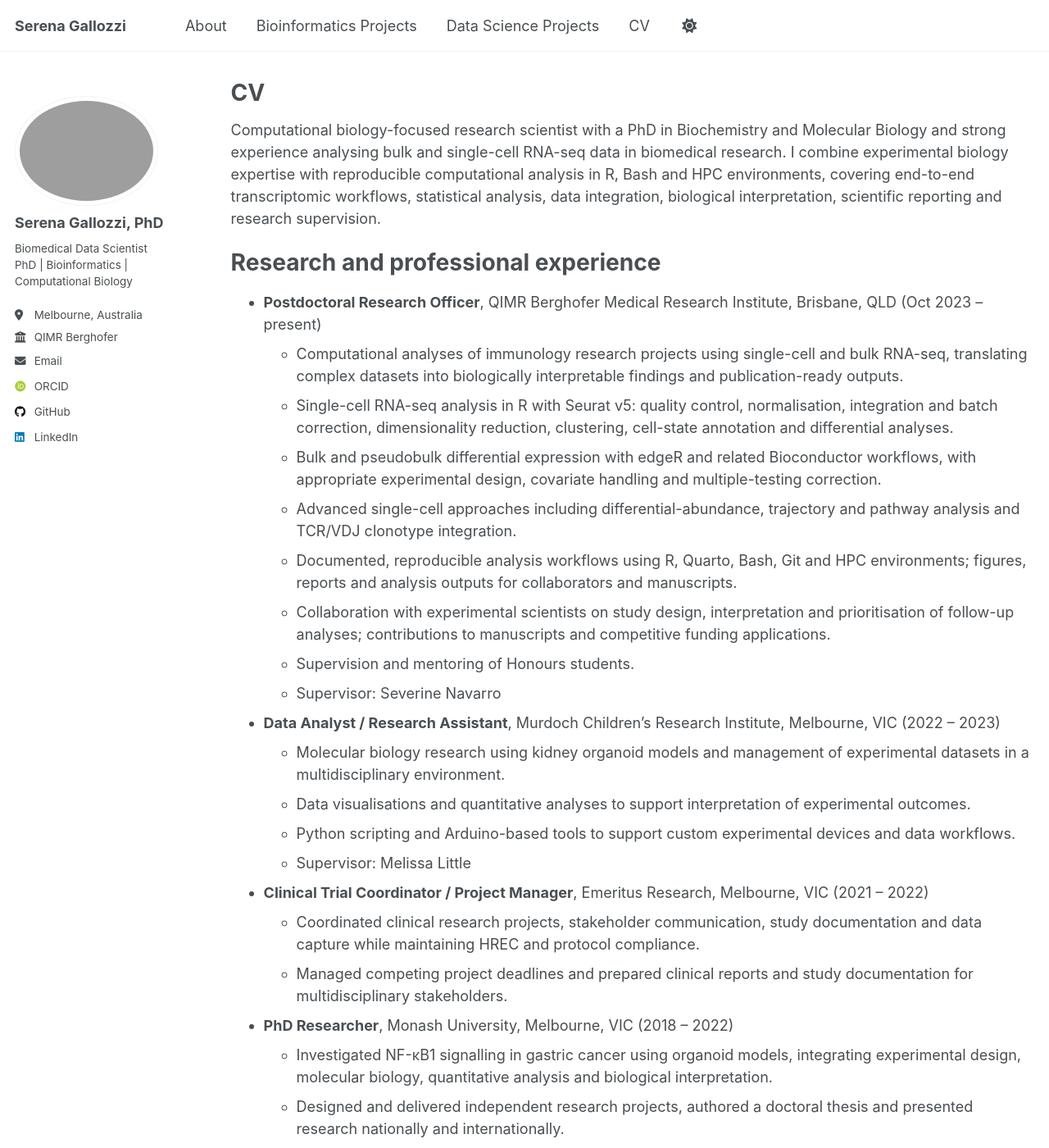
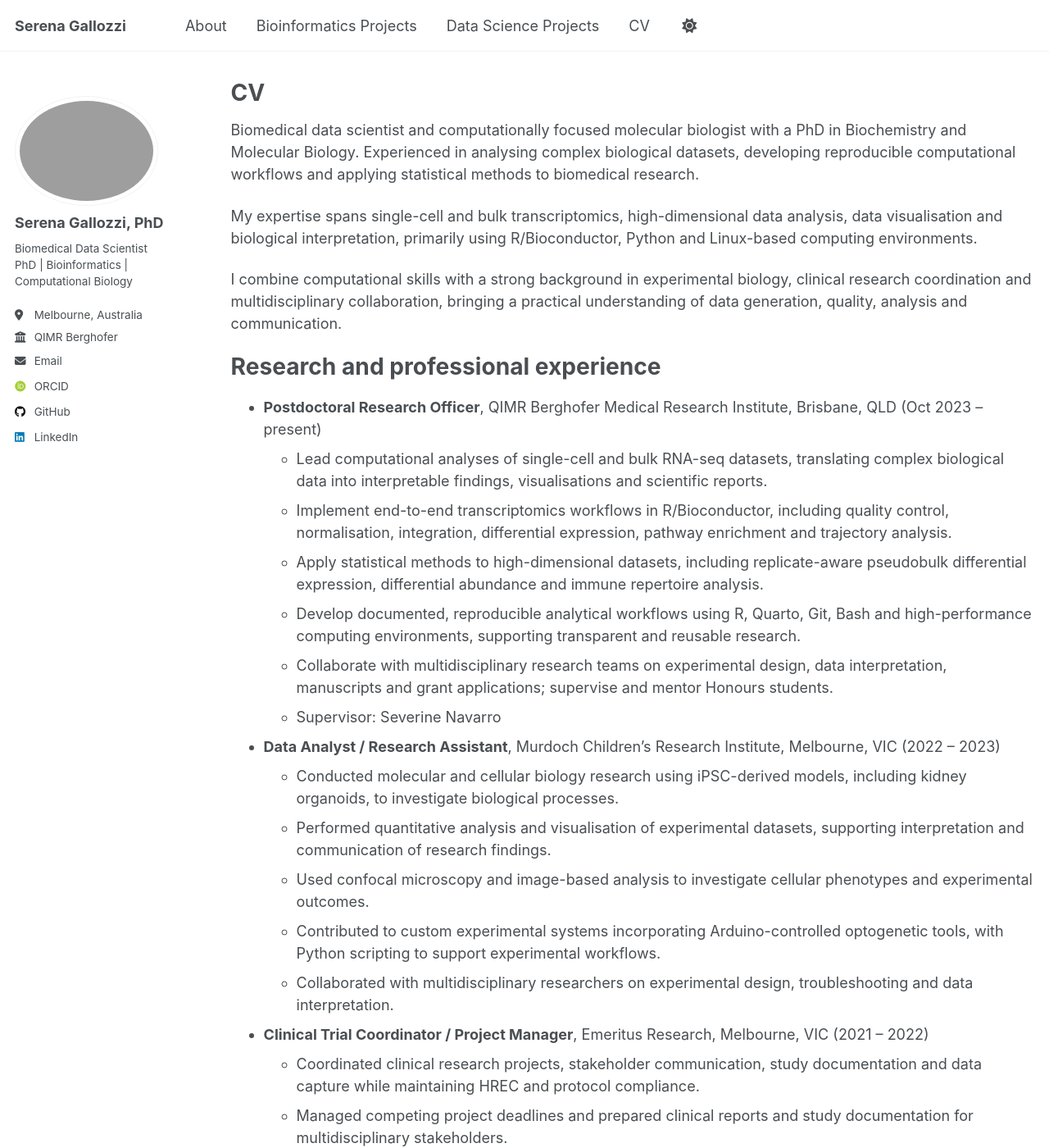
Before and after one commit to SerenaGall/SerenaGall.github.io, a Jekyll site: the page built from _pages/cv.md, in a window 1280 px wide and 1400 px high. Shown: the whole window at 82% size. Built offline with Jekyll 4.4.1, drawn with Linux system fonts in a browser that asks for light colours; some web fonts are replaced; a script that is not in the unit is left out; some of the changed text lies outside the part shown.

Commit message:
CV: updated with industry and academia compelling evidence

```diff
--- a/_pages/cv.md
+++ b/_pages/cv.md
@@ -9,25 +9,28 @@ redirect_from:
 
 {% include base_path %}
 
-Computational biology-focused research scientist with a PhD in Biochemistry and Molecular Biology and strong experience analysing bulk and single-cell RNA-seq data in biomedical research. I combine experimental biology expertise with reproducible computational analysis in R, Bash and HPC environments, covering end-to-end transcriptomic workflows, statistical analysis, data integration, biological interpretation, scientific reporting and research supervision.
+Biomedical data scientist and computationally focused molecular biologist with a PhD in Biochemistry and Molecular Biology. Experienced in analysing complex biological datasets, developing reproducible computational workflows and applying statistical methods to biomedical research.
+
+My expertise spans single-cell and bulk transcriptomics, high-dimensional data analysis, data visualisation and biological interpretation, primarily using R/Bioconductor, Python and Linux-based computing environments.
+
+I combine computational skills with a strong background in experimental biology, clinical research coordination and multidisciplinary collaboration, bringing a practical understanding of data generation, quality, analysis and communication.
 
 Research and professional experience
 ======
 * **Postdoctoral Research Officer**, QIMR Berghofer Medical Research Institute, Brisbane, QLD (Oct 2023 – present)
-  * Computational analyses of immunology research projects using single-cell and bulk RNA-seq, translating complex datasets into biologically interpretable findings and publication-ready outputs.
-  * Single-cell RNA-seq analysis in R with Seurat v5: quality control, normalisation, integration and batch correction, dimensionality reduction, clustering, cell-state annotation and differential analyses.
-  * Bulk and pseudobulk differential expression with edgeR and related Bioconductor workflows, with appropriate experimental design, covariate handling and multiple-testing correction.
-  * Advanced single-cell approaches including differential-abundance, trajectory and pathway analysis and TCR/VDJ clonotype integration.
-  * Documented, reproducible analysis workflows using R, Quarto, Bash, Git and HPC environments; figures, reports and analysis outputs for collaborators and manuscripts.
-  * Collaboration with experimental scientists on study design, interpretation and prioritisation of follow-up analyses; contributions to manuscripts and competitive funding applications.
-  * Supervision and mentoring of Honours students.
+  * Lead computational analyses of single-cell and bulk RNA-seq datasets, translating complex biological data into interpretable findings, visualisations and scientific reports.
+  * Implement end-to-end transcriptomics workflows in R/Bioconductor, including quality control, normalisation, integration, differential expression, pathway enrichment and trajectory analysis.
+  * Apply statistical methods to high-dimensional datasets, including replicate-aware pseudobulk differential expression, differential abundance and immune repertoire analysis.
+  * Develop documented, reproducible analytical workflows using R, Quarto, Git, Bash and high-performance computing environments, supporting transparent and reusable research.
+  * Collaborate with multidisciplinary research teams on experimental design, data interpretation, manuscripts and grant applications; supervise and mentor Honours students.
   * Supervisor: Severine Navarro
 
 * **Data Analyst / Research Assistant**, Murdoch Children's Research Institute, Melbourne, VIC (2022 – 2023)
-  * Molecular biology research using kidney organoid models and management of experimental datasets in a multidisciplinary environment.
-  * Data visualisations and quantitative analyses to support interpretation of experimental outcomes.
-  * Python scripting and Arduino-based tools to support custom experimental devices and data workflows.
-  * Supervisor: Melissa Little
+  * Conducted molecular and cellular biology research using iPSC-derived models, including kidney organoids, to investigate biological processes.
+  * Performed quantitative analysis and visualisation of experimental datasets, supporting interpretation and communication of research findings.
+  * Used confocal microscopy and image-based analysis to investigate cellular phenotypes and experimental outcomes.
+  * Contributed to custom experimental systems incorporating Arduino-controlled optogenetic tools, with Python scripting to support experimental workflows.
+  * Collaborated with multidisciplinary researchers on experimental design, troubleshooting and data interpretation.
 
 * **Clinical Trial Coordinator / Project Manager**, Emeritus Research, Melbourne, VIC (2021 – 2022)
   * Coordinated clinical research projects, stakeholder communication, study documentation and data capture while maintaining HREC and protocol compliance.
@@ -51,12 +54,14 @@ Education
 
 Technical expertise
 ======
-* **Transcriptomics:** single-cell RNA-seq; bulk RNA-seq; 10x Genomics workflows; differential expression; pseudobulk analysis; pathway and gene-set interpretation; trajectory and differential-abundance analyses
-* **Single-cell methods:** QC and filtering; HTO demultiplexing; ambient RNA correction; doublet detection; SCT normalisation; Harmony integration; clustering and annotation; compositional analysis; clonotype/VDJ integration
-* **R / Bioinformatics:** R; Seurat v5; edgeR; DESeq2; ggplot2; dplyr; Quarto; Bioconductor workflows
-* **Computing:** HPC / supercomputing environments; Bash scripting; Python; Jupyter; VS Code; Git
-* **Statistics and reproducibility:** high-dimensional data analysis; normalisation; differential expression model design; covariate handling; multiple-testing correction; documented analysis workflows
-* **Scientific outputs:** publication-quality figures; analysis reports; manuscript drafting; poster presentations; collaborative data interpretation
+| Category | Skills |
+|---|---|
+| **Programming & computing** | R, Python, Bash, Linux, HPC, Git/GitHub, Jupyter |
+| **Statistical analysis** | Experimental design, differential expression, multiple-testing correction, high-dimensional data analysis |
+| **Bioinformatics** | scRNA-seq, bulk RNA-seq, TCR/VDJ, Seurat, edgeR, DESeq2, Bioconductor, Harmony |
+| **Data analysis & reporting** | Data cleaning, transformation, visualisation, ggplot2, Quarto, reproducible reports |
+| **Experimental biology** | Molecular biology, organoid culture, iPSC models, confocal microscopy, PCR/qPCR |
+| **Research & collaboration** | Scientific reporting, project coordination, stakeholder communication, student mentoring |
 
 Research presentations
 ======
```
Also changed, not shown: 1 other file.
